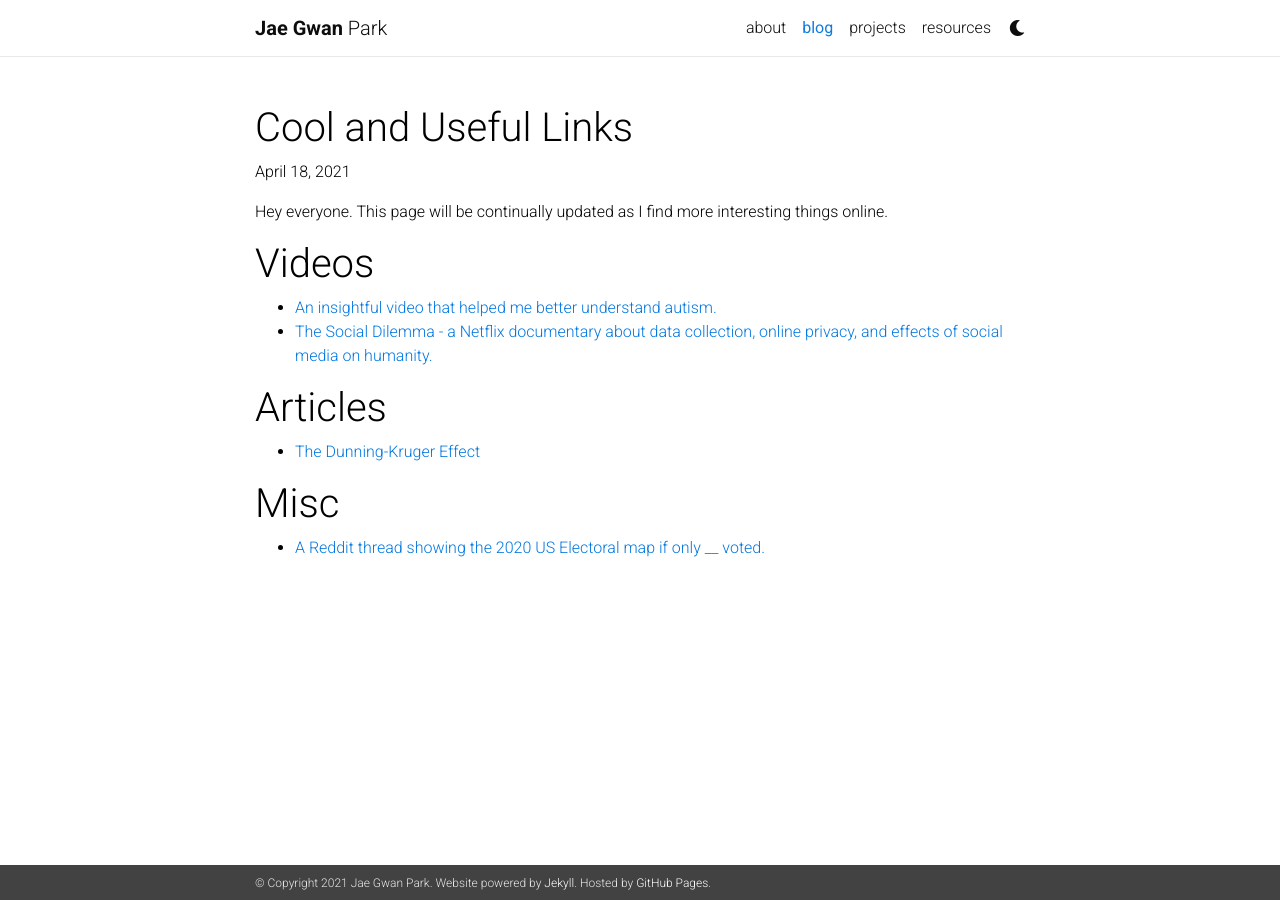
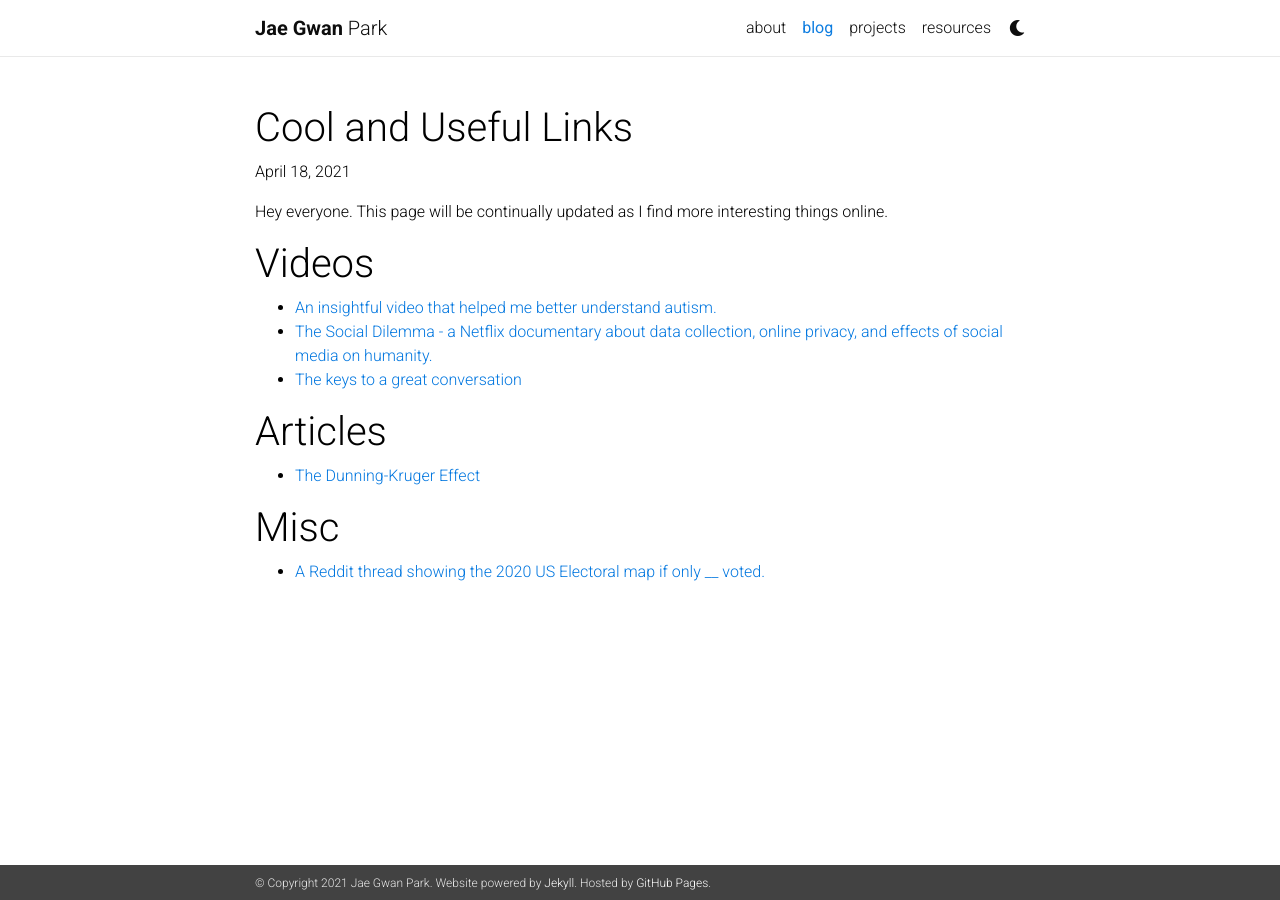
Before and after one commit to jaegpark/profile, a Jekyll site: the page built from _posts/2021-04-18-cool-links.md, in a window 1280 px wide. Built offline with Jekyll 4.4.1, drawn with Linux system fonts in a browser that asks for light colours; nearby versions of some CDN libraries; a style sheet for code colours, icons or effects is not loaded.

Commit message:
add new links

```diff
--- a/_posts/2021-04-18-cool-links.md
+++ b/_posts/2021-04-18-cool-links.md
@@ -10,6 +10,7 @@ Hey everyone. This page will be continually updated as I find more interesting t
 # Videos
 - [An insightful video that helped me better understand autism.](https://www.youtube.com/watch?v=ybPgmjTRvMo)
 - [The Social Dilemma - a Netflix documentary about data collection, online privacy, and effects of social media on humanity.](https://www.netflix.com/title/81254224)
+- [The keys to a great conversation](https://www.youtube.com/watch?v=bfGQpe6FQcw)
 
 # Articles
 - [The Dunning-Kruger Effect](https://en.wikipedia.org/wiki/Dunning%E2%80%93Kruger_effect)
```
